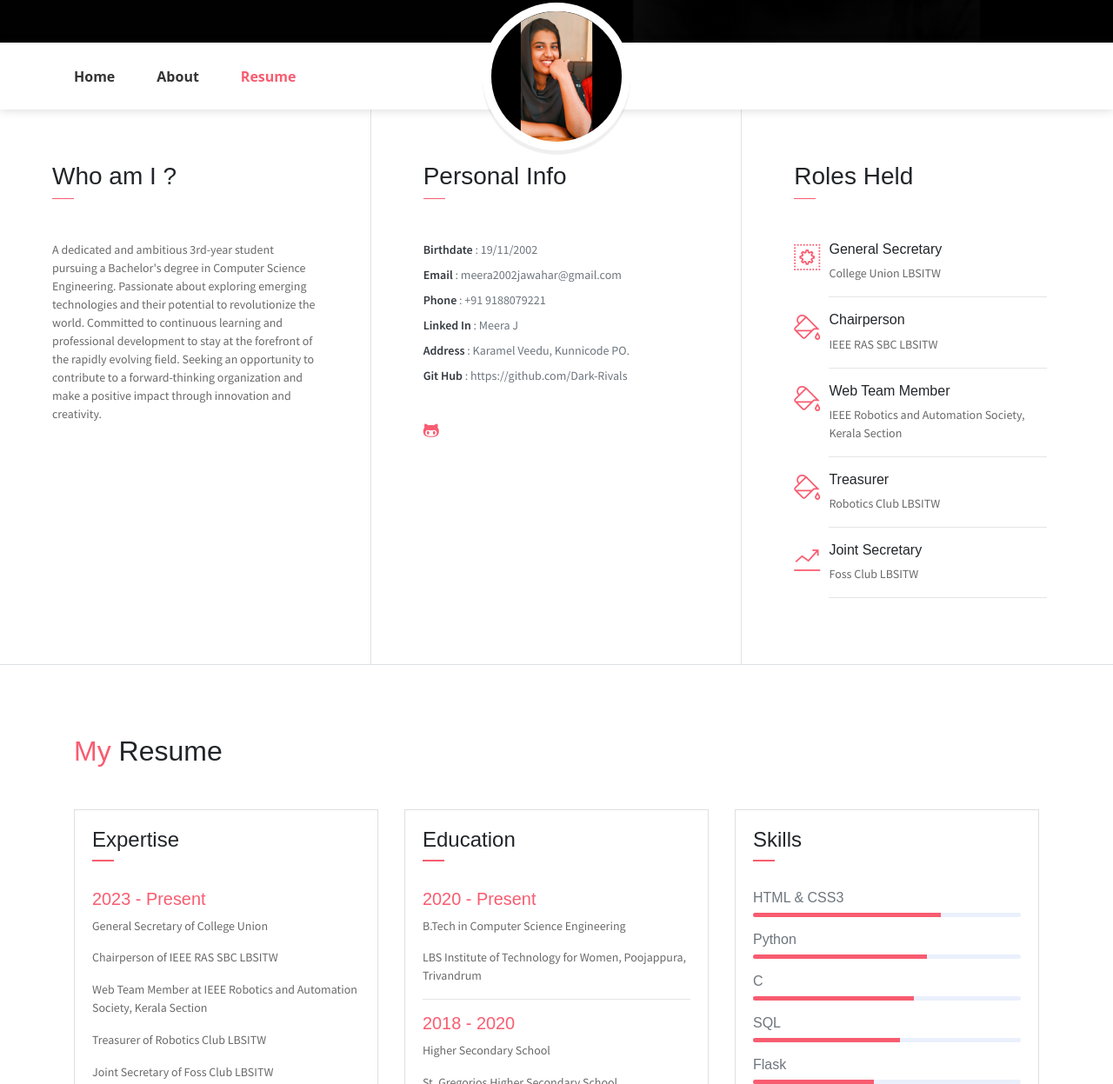
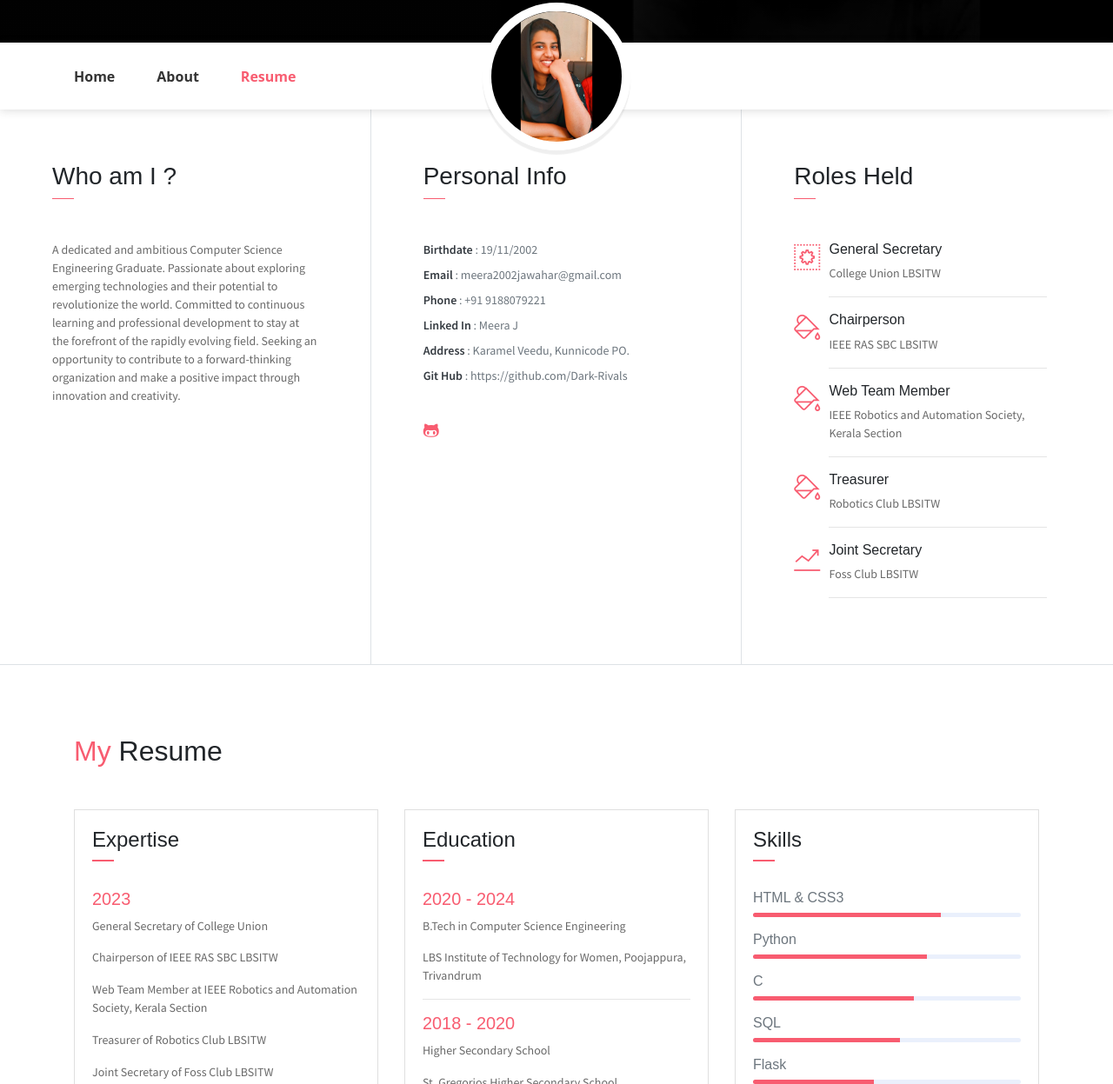
Before and after one commit to Dark-Rivals/Dark-Rivals.github.io, a plain HTML site: page index.html in a window 1280 px wide. Shown: the part 591-1838 px from the top of the page at 87% size. Drawn offline with Linux system fonts and the light colour scheme.

Commit message:
Update index.html
year changed -updated

```diff
--- a/index.html
+++ b/index.html
@@ -56,7 +56,7 @@
                 <h3 class="font-weight-light">Who am I ?</h3>
                 <span class="line mb-5"></span>
 
-                <p class="mt-20">A dedicated and ambitious 3rd-year student pursuing a Bachelor's degree in Computer Science Engineering. Passionate about exploring emerging technologies and their potential to revolutionize the world. Committed to continuous learning and professional development to stay at the forefront of the rapidly evolving field. Seeking an opportunity to contribute to a forward-thinking organization and make a positive impact through innovation and creativity.</p>
+                <p class="mt-20">A dedicated and ambitious Computer Science Engineering Graduate. Passionate about exploring emerging technologies and their potential to revolutionize the world. Committed to continuous learning and professional development to stay at the forefront of the rapidly evolving field. Seeking an opportunity to contribute to a forward-thinking organization and make a positive impact through innovation and creativity.</p>
 
             </div>
             <div class="col-lg-4 about-card">
@@ -135,7 +135,7 @@
                             </div>
                         </div>
                         <div class="card-body">
-                            <h6 class="title text-danger">2023 - Present</h6>
+                            <h6 class="title text-danger">2023</h6>
                             <P>General Secretary of College Union</P>
                             <P>Chairperson of IEEE RAS SBC LBSITW</P>
                             <P>Web Team Member at IEEE Robotics and Automation Society, Kerala Section</P>
@@ -163,7 +163,7 @@
                             </div>
                         </div>
                         <div class="card-body">
-                            <h6 class="title text-danger">2020 - Present</h6>
+                            <h6 class="title text-danger">2020 - 2024</h6>
                             <P>B.Tech in Computer Science Engineering</P>
                             <P class="subtitle">LBS Institute of Technology for Women, Poojappura, Trivandrum</P>
                             <hr>
```
